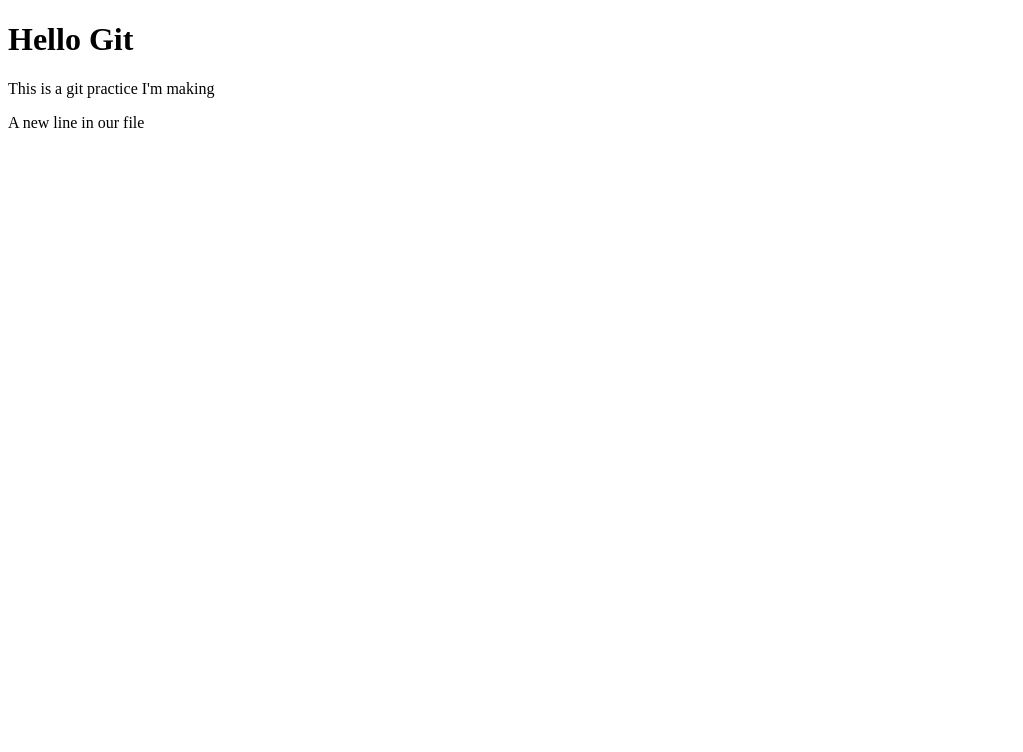
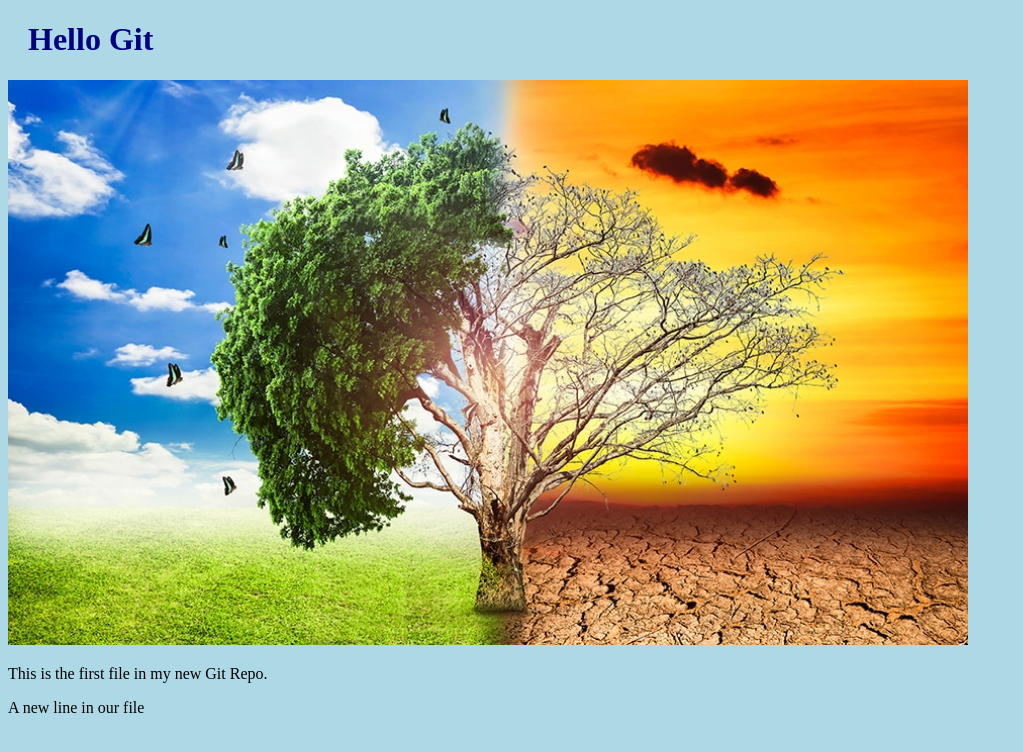
Before and after one commit to nathanielcobbinah/hello-world, a plain HTML site: page index.html in a window 1280 px wide. Shown: the whole page, without its empty margins (0-1023 px from the left). Drawn offline with Linux system fonts and the light colour scheme.

Commit message:
Added image to the Hello World

```diff
--- a/index.html
+++ b/index.html
@@ -3,12 +3,16 @@
 <head>
     <meta charset="UTF-8">
     <meta name="viewport" content="width=device-width, initial-scale=1.0">
+    <link rel="stylesheet" href="style.css">
     <title>Hello Git</title>
 </head>
 <body>
 
     <h1>Hello Git</h1>
-    <p>This is a git practice I'm making</p>
+
+    <img src="normal-weather.jpg" style="width: 100%; max-width: 960px; ;" alt="normal weather">
+
+    <p>This is the first file in my new Git Repo.</p>
 
     <p>A new line in our file</p>
 
```
Also changed, not shown: normal-weather.jpg (added).
